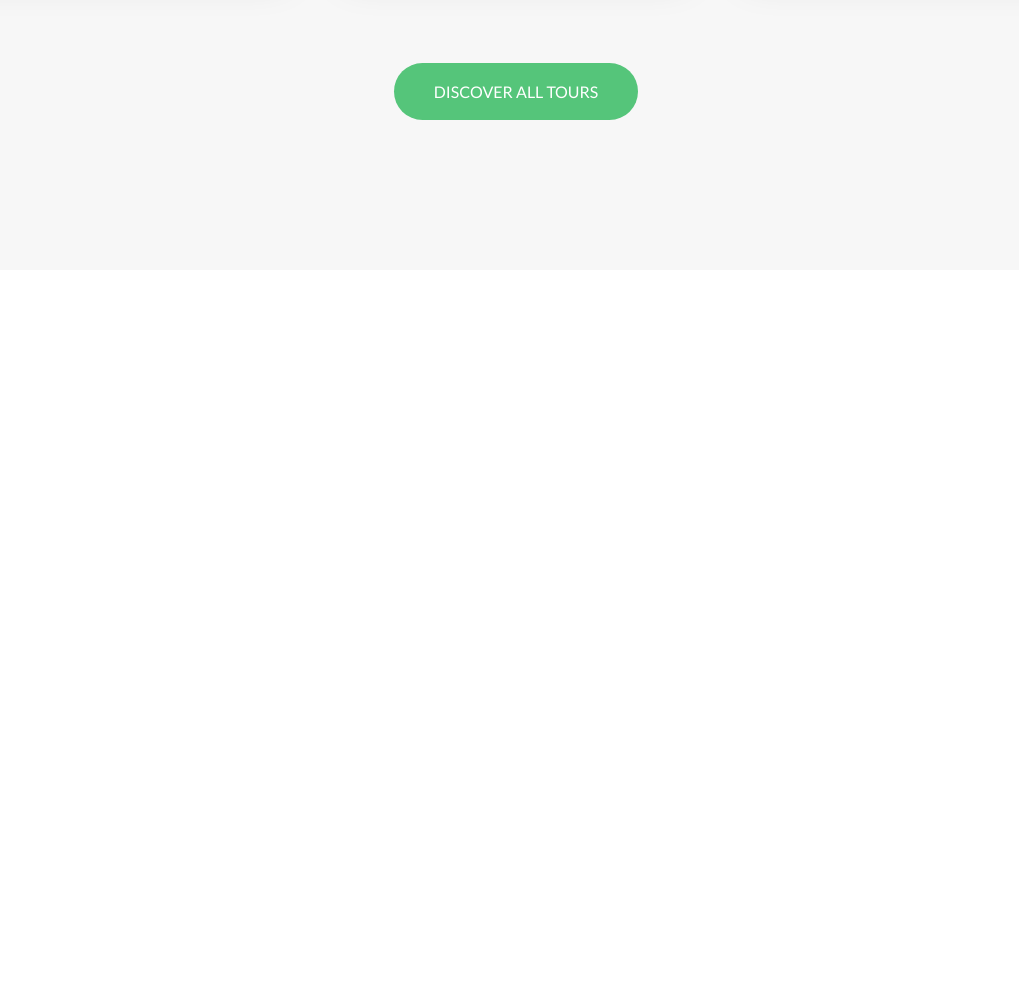
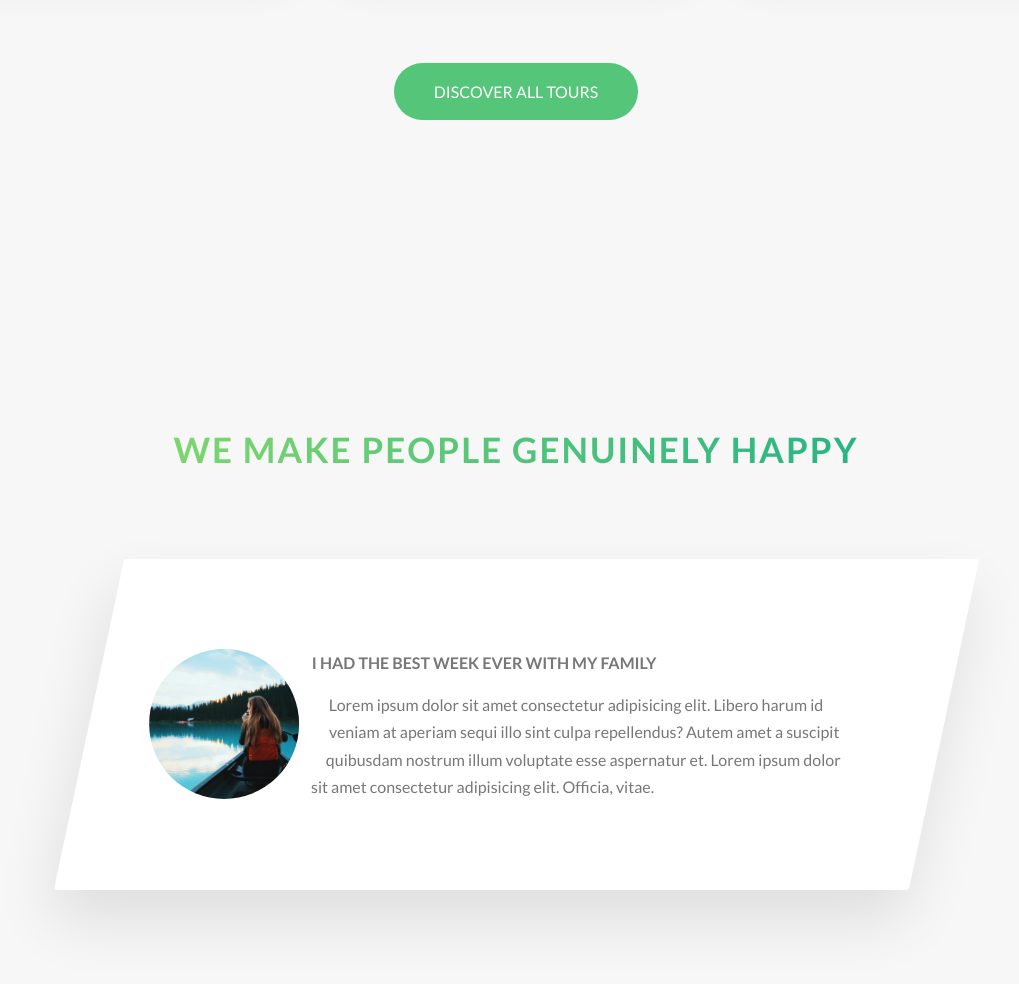
Before and after one commit to perezsergioace/natours-project, a website: page index.html in a window 1280 px wide. Shown: the part 3032-4016 px from the top of the page, without its empty margins (124-1143 px from the left). Before the commit the page ends 3332 px from the top, so only its background shows below. Drawn offline with Linux system fonts and the light colour scheme.

Commit message:
starting to build the stories section

```diff
--- a/index.html
+++ b/index.html
@@ -228,6 +228,34 @@
             </div>
 
         </section>
+
+        <section class="section-stories">
+            <div class="u-center-text u-margin-bottom-big">
+                <h2 class="heading-secondary">
+                    We make people genuinely happy
+                </h2>
+            </div>
+
+            <div class="row">
+                <div class="story">
+                    <figure class="story__shape">
+                        <img class="story__img" src="./img/nat-8.jpg" alt="person-on-a-tour">
+                    </figure>
+                    <div class="story__text">
+                        <h3 class="heading-tertiary u-margin-bottom-small">
+                            I had the best week ever with my family
+                        </h3>
+                        <p>
+                            Lorem ipsum dolor sit amet consectetur adipisicing elit. Libero harum id veniam at aperiam
+                            sequi
+                            illo sint culpa repellendus? Autem amet a suscipit quibusdam nostrum illum voluptate esse
+                            aspernatur et. Lorem ipsum dolor sit amet consectetur adipisicing elit. Officia, vitae.
+                        </p>
+                    </div>
+                </div>
+            </div>
+        </section>
+
     </main>
 
 </body>
--- /dev/null
+++ b/sass/components/_story.scss
@@ -0,0 +1,33 @@
+.story {
+	width: 75%;
+	margin: 0 auto;
+	box-shadow: 0 3rem 6rem rgba($color-black, .1);
+	background-color: $color-white;
+	border-radius: 3px;
+	padding: 9rem;
+	font-size: $default-font-size;
+	transform: skewX(-12deg);
+
+	& > * {
+		transform: skewX(12deg);
+	}
+
+	&__shape {
+		width: 15rem;
+		height: 15rem;
+		float: left;
+		-webkit-shape-outside: circle(50% at 50% 50%);
+		shape-outside: circle(50% at 50% 50%);
+		-webkit-clip-path: circle(50% at 50% 50%);
+		clip-path: circle(50% at 50% 50%);
+		transform: translateX(-3rem) skewX(12deg);
+	}
+
+	&__img {
+		height: 100%;
+	}
+
+	&__text {
+		transform: skewX(12deg);
+	}
+}
--- a/sass/main.scss
+++ b/sass/main.scss
@@ -11,6 +11,7 @@
 @import './components/card';
 @import './components/composition';
 @import './components/feature-box';
+@import './components/story';
 
 @import './layout/grid';
 @import './layout/header';
--- a/sass/pages/_home.scss
+++ b/sass/pages/_home.scss
@@ -24,3 +24,8 @@
 	padding: 25rem 0 15rem 0;
 	margin-top: -10rem;
 }
+
+.section-stories {
+	padding: 15rem 0;
+	background-color: $color-grey-light-1;
+}
```
Also changed, not shown: css/style.css.
